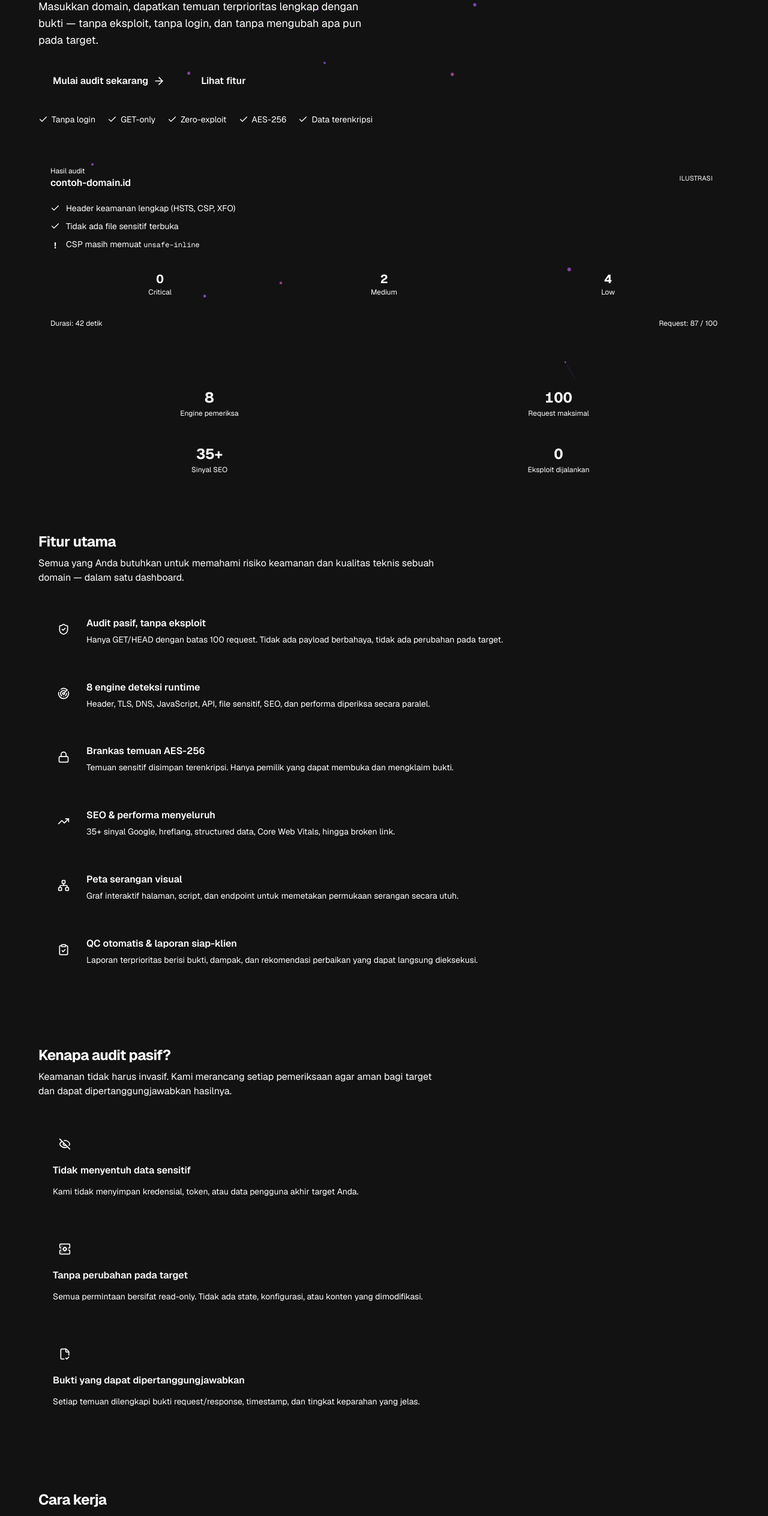
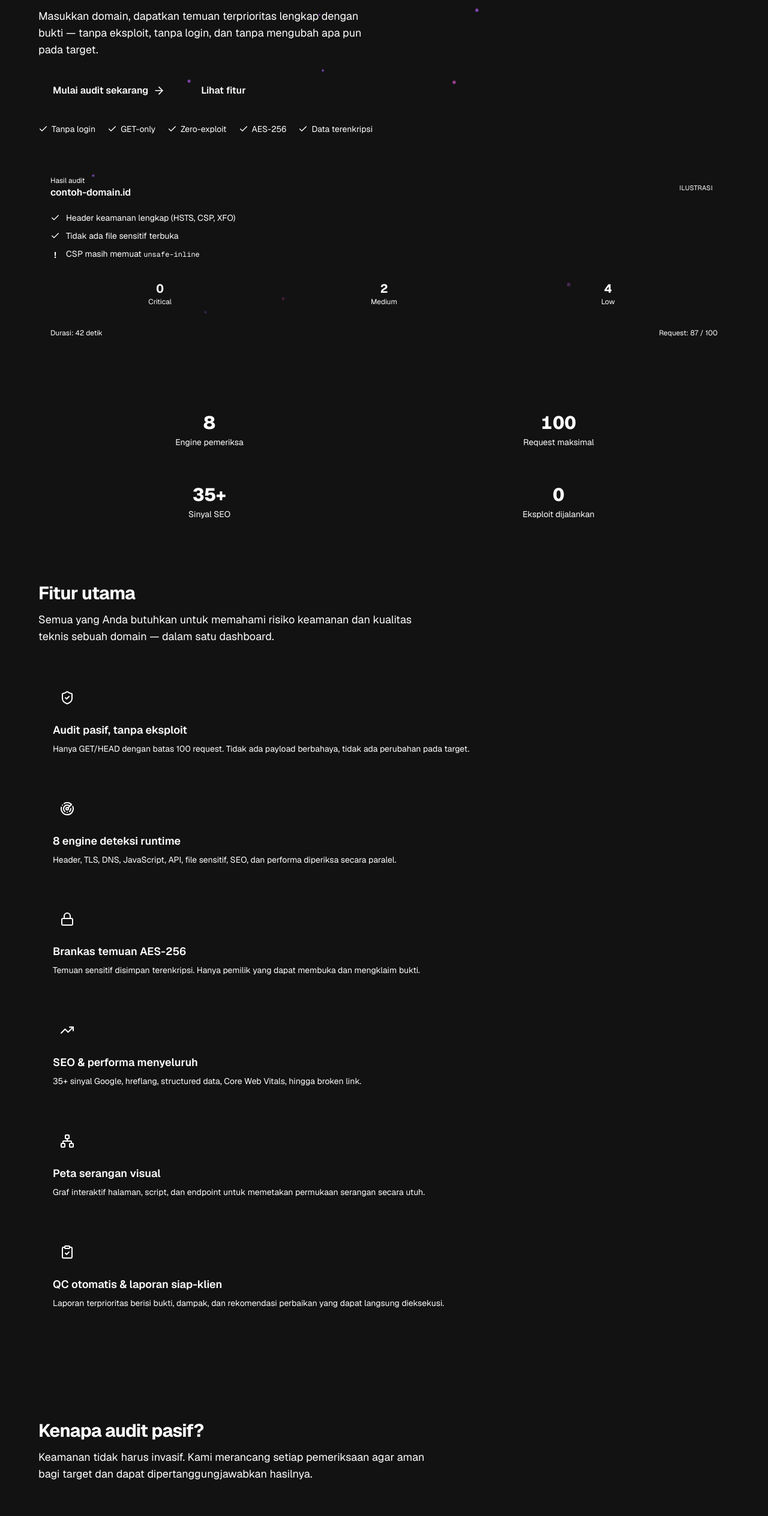
Before and after one commit to MeledakCik/audit-otomatis, a Next.js app: page / in a window 1280 px wide. Shown: the part 238-2765 px from the top of the page at 60% size. Built offline with nearby package versions, Linux system fonts and the light colour scheme.

Commit message:
asdasdsadasd

```diff
--- a/components/landing/landing-page.tsx
+++ b/components/landing/landing-page.tsx
@@ -1,7 +1,7 @@
 import Link from "next/link";
 import {
   ArrowRight, ShieldCheck, Radar, Lock, TrendingUp, Network, ClipboardCheck,
-  Check, Globe, AtSign, EyeOff, ServerCog, FileCheck2,
+  Check, Globe, AtSign, EyeOff, ServerCog, FileCheck2, Sparkles, Terminal
 } from "lucide-react";
 import { GlassCanvas } from "@/components/landing/glass-canvas";
 import { LandingNav } from "@/components/landing/landing-nav";
@@ -41,10 +41,10 @@ const FEATURES = [
 ];
 
 const STEPS = [
-  { title: "Masukkan domain", desc: "Satu domain, tanpa login, tanpa verifikasi kepemilikan." },
-  { title: "Crawl pasif", desc: "Mesin menjelajah halaman publik dan memetakan permukaan serangan." },
-  { title: "Lihat temuan", desc: "Daftar temuan terprioritas lengkap dengan bukti dan tingkat keparahan." },
-  { title: "Klaim bukti", desc: "Simpan bukti terenkripsi dan bagikan laporan ke tim atau klien." },
+  { title: "Masukkan domain", desc: "Satu domain, tanpa login, tanpa verifikasi kepemilikan.", icon: Terminal },
+  { title: "Crawl pasif", desc: "Mesin menjelajah halaman publik dan memetakan permukaan serangan.", icon: Radar },
+  { title: "Lihat temuan", desc: "Daftar temuan terprioritas lengkap dengan bukti dan tingkat keparahan.", icon: Sparkles },
+  { title: "Klaim bukti", desc: "Simpan bukti terenkripsi dan bagikan laporan ke tim atau klien.", icon: FileCheck2 },
 ];
 
 const TRUST = ["Tanpa login", "GET-only", "Zero-exploit", "AES-256", "Data terenkripsi"];
@@ -75,21 +75,26 @@ const PRINCIPLES = [
 ];
 
 const cta =
-  "inline-flex items-center justify-center gap-2 px-6 py-3.5 rounded-xl text-base font-semibold text-white bg-gradient-accent hover:brightness-110 transition";
+  "inline-flex items-center justify-center gap-2 px-6 py-3.5 rounded-xl text-base font-semibold text-white bg-gradient-accent hover:brightness-110 hover:shadow-[0_0_20px_rgba(var(--accent),0.4)] transition-all duration-300";
 
 export function LandingPage() {
   return (
-    <div className="relative min-h-dvh overflow-x-clip">
+    <div className="relative min-h-dvh overflow-x-clip bg-background selection:bg-accent/30">
+
+      {/* ===== GLOBAL AMBIENT BACKGROUND ===== */}
+      {/* Memberikan pendaran warna di seluruh halaman agar tidak hitam pekat */}
+      <div className="fixed inset-0 -z-20 pointer-events-none overflow-hidden">
+        <div className="absolute -top-[20%] left-1/2 -translate-x-1/2 w-[80vw] h-[60vh] bg-accent/10 blur-[120px] rounded-full mix-blend-screen opacity-50" />
+        <div className="absolute top-[40%] -left-[10%] w-[50vw] h-[50vh] bg-accent-2/10 blur-[120px] rounded-full mix-blend-screen opacity-40" />
+        <div className="absolute bottom-[-10%] right-[-10%] w-[60vw] h-[60vh] bg-accent/5 blur-[150px] rounded-full mix-blend-screen opacity-30" />
+      </div>
+
       <LandingNav />
 
-      <main id="main">
+      <main id="main" className="relative">
         {/* ===== HERO ===== */}
-        <section className="relative isolate min-h-[100svh] flex items-center pt-28 pb-16 px-4 sm:px-6">
-          <GlassCanvas className="absolute inset-0 -z-10 w-full h-full opacity-80" />
-          <div
-            aria-hidden
-            className="absolute inset-x-0 bottom-0 h-40 -z-10 bg-gradient-to-t from-background to-transparent"
-          />
+        <section className="relative isolate min-h-[100svh] flex items-center pt-32 pb-20 px-4 sm:px-6">
+          <GlassCanvas className="absolute inset-0 -z-10 w-full h-full opacity-80 [mask-image:linear-gradient(to_bottom,black_50%,transparent_100%)]" />
 
           <div className="max-w-6xl mx-auto w-full grid grid-cols-1 lg:grid-cols-12 gap-12 items-center">
             {/* Kiri: pesan utama */}
@@ -104,33 +109,21 @@ export function LandingPage() {
                 <span className="text-gradient-accent">dalam hitungan menit.</span>
               </h1>
 
-              <p
-                className="text-lg text-soft max-w-xl animate-fade-up"
-                style={{ animationDelay: "70ms" }}
-              >
+              <p className="text-lg text-soft max-w-xl animate-fade-up" style={{ animationDelay: "70ms" }}>
                 Masukkan domain, dapatkan temuan terprioritas lengkap dengan bukti — tanpa
                 eksploit, tanpa login, dan tanpa mengubah apa pun pada target.
               </p>
 
-              <div
-                className="flex flex-wrap gap-3 animate-fade-up"
-                style={{ animationDelay: "140ms" }}
-              >
+              <div className="flex flex-wrap gap-3 animate-fade-up" style={{ animationDelay: "140ms" }}>
                 <Link href="/dashboard" className={cta}>
                   Mulai audit sekarang <ArrowRight className="w-5 h-5" aria-hidden />
                 </Link>
-                <a
-                  href="#fitur"
-                  className="inline-flex items-center px-6 py-3.5 rounded-xl text-base font-semibold glass-pill hover:border-accent/40 transition"
-                >
+                <a href="#fitur" className="inline-flex items-center px-6 py-3.5 rounded-xl text-base font-semibold glass-pill hover:border-accent/40 hover:bg-foreground/5 transition-all">
                   Lihat fitur
                 </a>
               </div>
 
-              <ul
-                className="flex flex-wrap gap-x-5 gap-y-2 text-sm text-muted animate-fade-up"
-                style={{ animationDelay: "200ms" }}
-              >
+              <ul className="flex flex-wrap gap-x-5 gap-y-2 text-sm text-muted animate-fade-up" style={{ animationDelay: "200ms" }}>
                 {TRUST.map((t) => (
                   <li key={t} className="inline-flex items-center gap-1.5">
                     <Check className="w-4 h-4 text-ok" aria-hidden /> {t}
@@ -140,11 +133,8 @@ export function LandingPage() {
             </div>
 
             {/* Kanan: preview dashboard */}
-            <div
-              className="lg:col-span-5 animate-fade-up"
-              style={{ animationDelay: "160ms" }}
-            >
-              <div className="glass-panel rounded-3xl p-5 sm:p-6 space-y-5">
+            <div className="lg:col-span-5 animate-fade-up" style={{ animationDelay: "160ms" }}>
+              <div className="glass-panel rounded-3xl p-5 sm:p-6 space-y-5 shadow-2xl shadow-accent/5">
                 <div className="flex items-center justify-between gap-3">
                   <div className="min-w-0">
                     <p className="text-xs text-muted">Hasil audit</p>
@@ -165,20 +155,14 @@ export function LandingPage() {
                     <span>Tidak ada file sensitif terbuka</span>
                   </li>
                   <li className="flex items-start gap-2.5">
-                    <span className="w-4 text-center text-warn font-bold shrink-0 mt-0.5" aria-hidden>
-                      !
-                    </span>
+                    <span className="w-4 text-center text-warn font-bold shrink-0 mt-0.5" aria-hidden>!</span>
                     <span>CSP masih memuat <code className="text-xs">unsafe-inline</code></span>
                   </li>
                 </ul>
 
                 <div className="grid grid-cols-3 gap-2 text-center">
-                  {[
-                    ["0", "Critical"],
-                    ["2", "Medium"],
-                    ["4", "Low"],
-                  ].map(([v, l]) => (
-                    <div key={l} className="rounded-xl bg-foreground/[0.04] py-3">
+                  {[["0", "Critical"], ["2", "Medium"], ["4", "Low"]].map(([v, l]) => (
+                    <div key={l} className="rounded-xl bg-foreground/[0.04] py-3 border border-border/50">
                       <div className="text-xl font-bold tabular-nums">{v}</div>
                       <div className="text-xs text-muted">{l}</div>
                     </div>
@@ -195,42 +179,39 @@ export function LandingPage() {
         </section>
 
         {/* ===== STATS / TRUST BAR ===== */}
-        <section className="px-4 sm:px-6 pb-6">
-          <div className="max-w-6xl mx-auto grid grid-cols-2 md:grid-cols-4 gap-3">
+        <section className="px-4 sm:px-6 relative z-10">
+          <div className="max-w-6xl mx-auto grid grid-cols-2 md:grid-cols-4 gap-3 sm:gap-4">
             {STATS.map((s) => (
-              <div key={s.label} className="glass-panel rounded-2xl px-5 py-4 text-center">
-                <div className="text-2xl font-bold tabular-nums text-gradient-accent">
+              <div key={s.label} className="glass-panel rounded-2xl px-5 py-6 text-center hover:border-accent/30 transition-colors">
+                <div className="text-3xl font-extrabold tabular-nums text-gradient-accent">
                   {s.value}
                 </div>
-                <div className="text-xs text-muted mt-0.5">{s.label}</div>
+                <div className="text-sm text-muted mt-1">{s.label}</div>
               </div>
             ))}
           </div>
         </section>
 
         {/* ===== FITUR ===== */}
-        <section id="fitur" className="px-4 sm:px-6 py-14 sm:py-20">
-          <div className="max-w-6xl mx-auto space-y-8">
-            <header className="space-y-2 max-w-2xl">
-              <h2 className="text-2xl sm:text-3xl font-bold tracking-tight">Fitur utama</h2>
-              <p className="text-soft">
+        <section id="fitur" className="px-4 sm:px-6 py-20 sm:py-28 relative">
+          <div className="max-w-6xl mx-auto space-y-10">
+            <header className="space-y-3 max-w-2xl">
+              <h2 className="text-3xl sm:text-4xl font-bold tracking-tight">Fitur utama</h2>
+              <p className="text-lg text-soft">
                 Semua yang Anda butuhkan untuk memahami risiko keamanan dan kualitas teknis
                 sebuah domain — dalam satu dashboard.
               </p>
             </header>
 
-            <ul className="grid grid-cols-1 sm:grid-cols-2 lg:grid-cols-3 gap-4">
+            <ul className="grid grid-cols-1 sm:grid-cols-2 lg:grid-cols-3 gap-4 sm:gap-5">
               {FEATURES.map(({ icon: Icon, title, desc }) => (
-                <li
-                  key={title}
-                  className="glass-panel rounded-2xl p-5 flex items-start gap-4 hover:border-accent/40 hover:-translate-y-0.5 transition"
-                >
-                  <span className="w-11 h-11 rounded-xl bg-accent/10 text-accent flex items-center justify-center shrink-0">
-                    <Icon className="w-5 h-5" aria-hidden />
+                <li key={title} className="group glass-panel rounded-2xl p-6 flex flex-col gap-4 hover:border-accent/40 hover:-translate-y-1 hover:shadow-xl hover:shadow-accent/5 transition-all duration-300">
+                  <span className="w-12 h-12 rounded-xl bg-accent/10 text-accent flex items-center justify-center shrink-0 group-hover:scale-110 group-hover:bg-accent/20 transition-all duration-300">
+                    <Icon className="w-6 h-6" aria-hidden />
                   </span>
                   <div className="min-w-0">
-                    <h3 className="text-base font-semibold">{title}</h3>
-                    <p className="text-sm text-muted mt-1 leading-relaxed">{desc}</p>
+                    <h3 className="text-lg font-semibold mb-1.5">{title}</h3>
+                    <p className="text-sm text-muted leading-relaxed">{desc}</p>
                   </div>
                 </li>
               ))}
@@ -239,25 +220,23 @@ export function LandingPage() {
         </section>
 
         {/* ===== PRINSIP KEAMANAN ===== */}
-        <section id="keamanan" className="px-4 sm:px-6 py-14 sm:py-20">
-          <div className="max-w-6xl mx-auto space-y-8">
-            <header className="space-y-2 max-w-2xl">
-              <h2 className="text-2xl sm:text-3xl font-bold tracking-tight">
-                Kenapa audit pasif?
-              </h2>
-              <p className="text-soft">
+        <section id="keamanan" className="px-4 sm:px-6 py-20 bg-foreground/[0.02] border-y border-border/40 relative">
+          <div className="max-w-6xl mx-auto space-y-10">
+            <header className="space-y-3 max-w-2xl">
+              <h2 className="text-3xl sm:text-4xl font-bold tracking-tight">Kenapa audit pasif?</h2>
+              <p className="text-lg text-soft">
                 Keamanan tidak harus invasif. Kami merancang setiap pemeriksaan agar aman
                 bagi target dan dapat dipertanggungjawabkan hasilnya.
               </p>
             </header>
 
-            <div className="grid grid-cols-1 md:grid-cols-3 gap-4">
+            <div className="grid grid-cols-1 md:grid-cols-3 gap-5">
               {PRINCIPLES.map(({ icon: Icon, title, desc }) => (
-                <div key={title} className="glass-panel rounded-2xl p-6 space-y-3">
+                <div key={title} className="glass-panel rounded-2xl p-6 space-y-4 hover:border-accent/30 transition-colors">
                   <span className="w-10 h-10 rounded-xl bg-accent/10 text-accent flex items-center justify-center">
                     <Icon className="w-5 h-5" aria-hidden />
                   </span>
-                  <h3 className="text-base font-semibold">{title}</h3>
+                  <h3 className="text-lg font-semibold">{title}</h3>
                   <p className="text-sm text-muted leading-relaxed">{desc}</p>
                 </div>
               ))}
@@ -266,21 +245,31 @@ export function LandingPage() {
         </section>
 
         {/* ===== CARA KERJA ===== */}
-        <section id="cara-kerja" className="px-4 sm:px-6 py-14 sm:py-20">
-          <div className="max-w-6xl mx-auto space-y-8">
-            <header className="space-y-2 max-w-2xl">
-              <h2 className="text-2xl sm:text-3xl font-bold tracking-tight">Cara kerja</h2>
-              <p className="text-soft">Empat langkah, tanpa setup rumit.</p>
+        <section id="cara-kerja" className="px-4 sm:px-6 py-20 sm:py-28 relative">
+          <div className="max-w-6xl mx-auto space-y-10">
+            <header className="space-y-3 max-w-2xl">
+              <h2 className="text-3xl sm:text-4xl font-bold tracking-tight">Cara kerja</h2>
+              <p className="text-lg text-soft">Empat langkah mudah, tanpa setup rumit.</p>
             </header>
 
-            <ol className="grid grid-cols-1 sm:grid-cols-2 lg:grid-cols-4 gap-4">
+            <ol className="grid grid-cols-1 sm:grid-cols-2 lg:grid-cols-4 gap-4 relative">
+              {/* Garis penghubung visual di desktop */}
+              <div className="hidden lg:block absolute top-[48px] left-[10%] right-[10%] h-[2px] bg-gradient-to-r from-transparent via-accent/30 to-transparent -z-10" />
+
               {STEPS.map((s, i) => (
-                <li key={s.title} className="glass-panel rounded-2xl p-5 space-y-2">
-                  <span className="text-sm font-mono font-semibold text-accent">
-                    {String(i + 1).padStart(2, "0")}
-                  </span>
-                  <p className="text-base font-semibold">{s.title}</p>
-                  <p className="text-sm text-muted leading-relaxed">{s.desc}</p>
+                <li key={s.title} className="glass-panel rounded-2xl p-6 space-y-3 relative bg-background/80 backdrop-blur-md">
+                  <div className="flex items-center justify-between">
+                    <span className="w-10 h-10 rounded-full bg-accent/10 text-accent flex items-center justify-center">
+                      <s.icon className="w-5 h-5" aria-hidden />
+                    </span>
+                    <span className="text-sm font-mono font-bold text-accent/50">
+                      0{i + 1}
+                    </span>
+                  </div>
+                  <div>
+                    <p className="text-lg font-semibold">{s.title}</p>
+                    <p className="text-sm text-muted leading-relaxed mt-1">{s.desc}</p>
+                  </div>
                 </li>
               ))}
             </ol>
@@ -288,37 +277,42 @@ export function LandingPage() {
         </section>
 
         {/* ===== CTA ===== */}
-        <section className="px-4 sm:px-6 pb-20">
-          <div className="max-w-3xl mx-auto glass-panel rounded-3xl p-8 sm:p-12 text-center space-y-5">
-            <h2 className="text-2xl sm:text-3xl font-bold tracking-tight text-balance">
+        <section className="px-4 sm:px-6 pb-24 relative">
+          <div className="max-w-4xl mx-auto rounded-3xl p-8 sm:p-12 text-center space-y-6 relative overflow-hidden glass-panel border-accent/20">
+            {/* Efek glow di belakang CTA */}
+            <div className="absolute inset-0 bg-gradient-to-b from-accent/10 to-transparent -z-10" />
+
+            <h2 className="text-3xl sm:text-4xl font-bold tracking-tight text-balance">
               Siap memeriksa domain Anda?
             </h2>
-            <p className="text-soft max-w-md mx-auto">
+            <p className="text-lg text-soft max-w-lg mx-auto">
               Mulai audit pertama Anda dalam hitungan detik. Tidak perlu kartu kredit, tidak
               perlu login.
             </p>
-            <Link href="/dashboard" className={cta}>
-              Mulai audit sekarang <ArrowRight className="w-5 h-5" aria-hidden />
-            </Link>
+            <div className="pt-2">
+              <Link href="/dashboard" className={cta}>
+                Mulai audit sekarang <ArrowRight className="w-5 h-5" aria-hidden />
+              </Link>
+            </div>
           </div>
         </section>
 
         {/* ===== AUTHOR ===== */}
-        <section id="author" className="px-4 sm:px-6 pb-14">
-          <div className="max-w-3xl mx-auto glass-panel rounded-3xl p-6 sm:p-8 flex flex-col sm:flex-row sm:items-center gap-5">
-            <span className="w-14 h-14 rounded-full bg-gradient-accent flex items-center justify-center text-white text-xl font-bold shrink-0">
+        <section id="author" className="px-4 sm:px-6 pb-20 relative">
+          <div className="max-w-4xl mx-auto glass-panel rounded-3xl p-6 sm:p-8 flex flex-col sm:flex-row sm:items-center gap-6">
+            <span className="w-16 h-16 rounded-2xl bg-gradient-accent flex items-center justify-center text-white text-2xl font-bold shrink-0 shadow-lg shadow-accent/20">
               K
             </span>
             <div className="flex-1 min-w-0">
-              <p className="text-sm text-muted">Dibuat dan dikelola oleh</p>
+              <p className="text-sm text-muted">Dirancang dan dikembangkan oleh</p>
               <p className="text-xl font-bold">{AUTHOR.name}</p>
             </div>
-            <div className="flex flex-wrap gap-2.5">
+            <div className="flex flex-wrap gap-3">
               <a
                 href={AUTHOR.websiteUrl}
                 target="_blank"
                 rel="noopener noreferrer"
-                className="inline-flex items-center gap-2 px-4 py-2.5 rounded-xl text-sm font-medium glass-pill hover:border-accent/40 transition"
+                className="inline-flex items-center gap-2 px-5 py-2.5 rounded-xl text-sm font-medium glass-pill hover:border-accent/40 hover:bg-foreground/5 transition-all"
               >
                 <Globe className="w-4 h-4 text-accent" aria-hidden /> {AUTHOR.website}
               </a>
@@ -326,7 +320,7 @@ export function LandingPage() {
                 href={AUTHOR.instagramUrl}
                 target="_blank"
                 rel="noopener noreferrer"
-                className="inline-flex items-center gap-2 px-4 py-2.5 rounded-xl text-sm font-medium glass-pill hover:border-accent/40 transition"
+                className="inline-flex items-center gap-2 px-5 py-2.5 rounded-xl text-sm font-medium glass-pill hover:border-accent/40 hover:bg-foreground/5 transition-all"
               >
                 <AtSign className="w-4 h-4 text-accent" aria-hidden /> {AUTHOR.instagramHandle}
               </a>
@@ -335,24 +329,24 @@ export function LandingPage() {
         </section>
       </main>
 
-      <footer className="px-4 sm:px-6 pb-10">
-        <div className="max-w-6xl mx-auto border-t border-border pt-6 flex flex-wrap items-center justify-between gap-3 text-sm text-muted">
+      <footer className="px-4 sm:px-6 pb-10 relative">
+        <div className="max-w-6xl mx-auto border-t border-border/50 pt-8 flex flex-col sm:flex-row items-center justify-between gap-4 text-sm text-muted">
           <span>
             © {new Date().getFullYear()} Sentinel-ID · oleh{" "}
             <a
               href={AUTHOR.websiteUrl}
               target="_blank"
               rel="noopener noreferrer"
-              className="hover:text-foreground underline-offset-4 hover:underline"
+              className="hover:text-foreground text-accent underline-offset-4 hover:underline transition-colors"
             >
               {AUTHOR.name}
             </a>
           </span>
-          <nav aria-label="Tautan footer" className="flex gap-4">
-            <Link href="/docs" className="hover:text-foreground">
+          <nav aria-label="Tautan footer" className="flex gap-6">
+            <Link href="/docs" className="hover:text-foreground transition-colors">
               Dokumentasi
             </Link>
-            <Link href="/api-docs" className="hover:text-foreground">
+            <Link href="/api-docs" className="hover:text-foreground transition-colors">
               API
             </Link>
           </nav>
```
